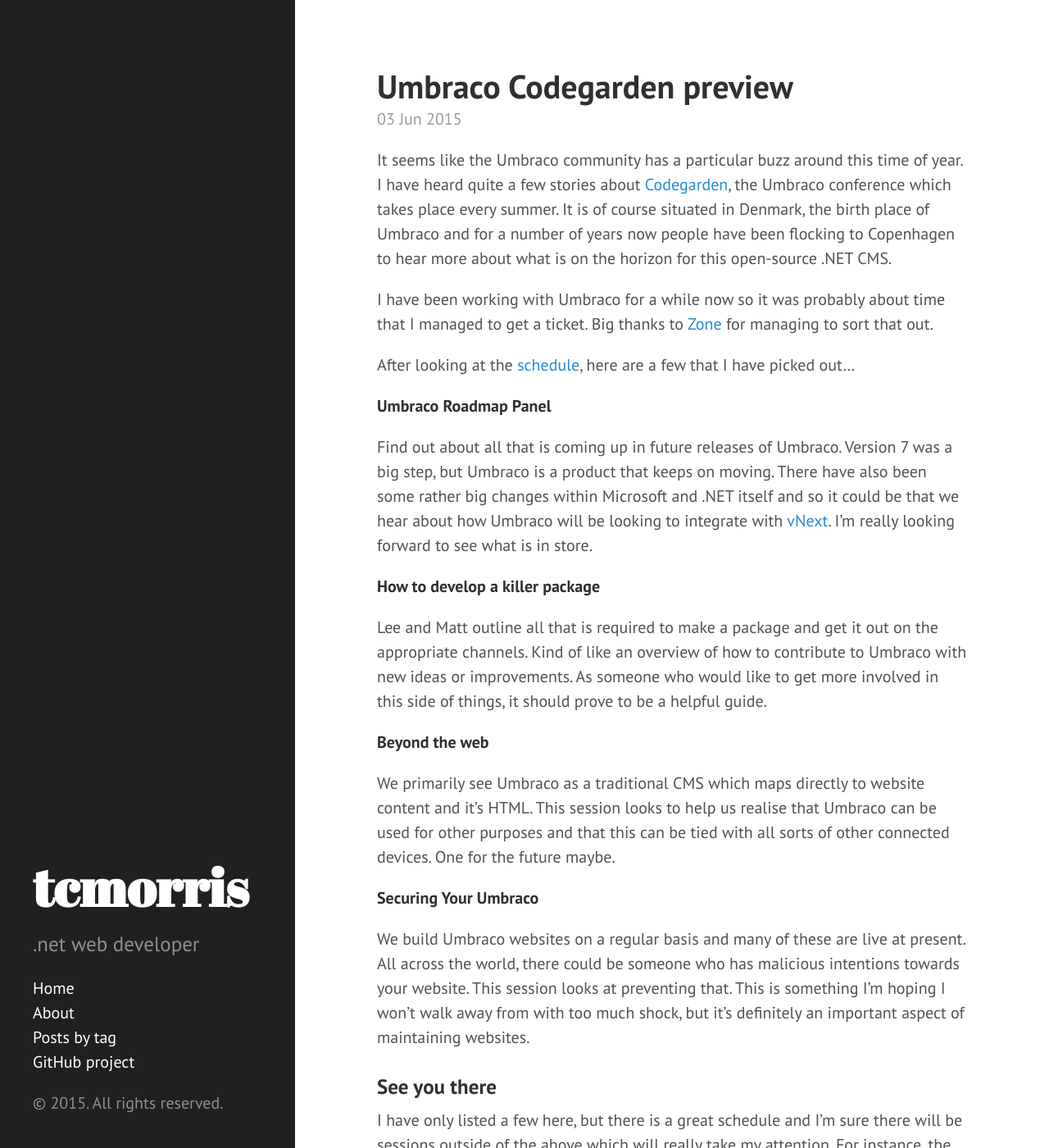
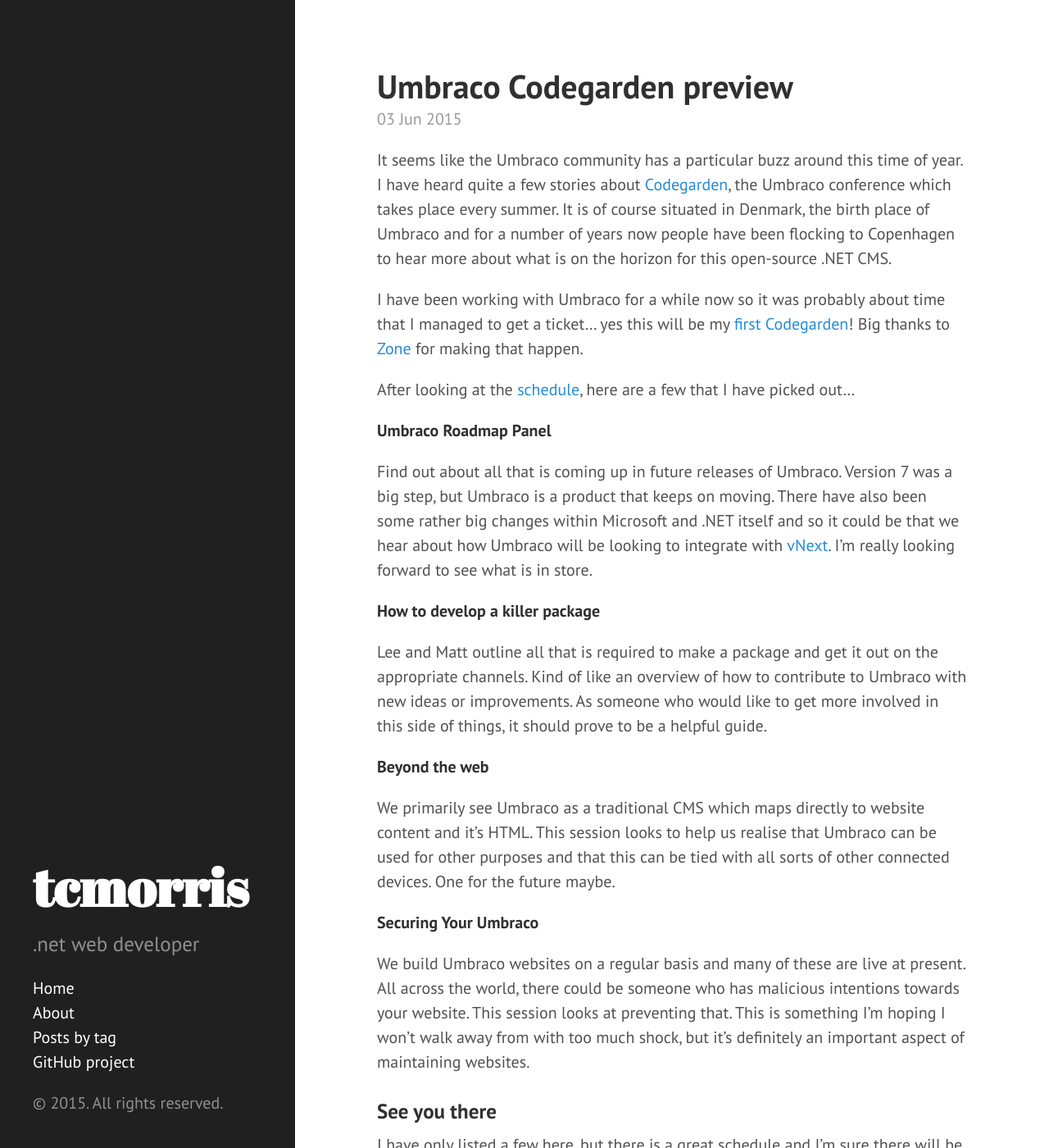
Before and after one commit to tcmorris/tcmorris.github.io, a Jekyll site: the page built from _posts/2015-06-03-codegarden15-preview.md, in a window 1280 px wide and 1400 px high. Shown: the whole window at 82% size. Built offline with Jekyll 4.4.1, drawn with Linux system fonts in a browser that asks for light colours; Markdown is read by kramdown in place of the engine named in the settings; some of the changed text lies outside the part shown.

Commit message:
Another update to codegarden post

```diff
--- a/_posts/2015-06-03-codegarden15-preview.md
+++ b/_posts/2015-06-03-codegarden15-preview.md
@@ -8,7 +8,7 @@
 
 It seems like the Umbraco community has a particular buzz around this time of year. I have heard quite a few stories about [Codegarden](http://codegarden15.com/), the Umbraco conference which takes place every summer. It is of course situated in Denmark, the birth place of Umbraco and for a number of years now people have been flocking to Copenhagen to hear more about what is on the horizon for this open-source .NET CMS.
 
-I have been working with Umbraco for a while now so it was probably about time that I managed to get a ticket. Big thanks to [Zone](https://www.thisiszone.com/join) for managing to sort that out.
+I have been working with Umbraco for a while now so it was probably about time that I managed to get a ticket... yes this will be my [first Codegarden](http://uhangout.co.uk/videos/ep061-with-the-umbraco-community-pre-codegarden15/)! Big thanks to [Zone](https://www.thisiszone.com/join) for making that happen.
 
 After looking at the [schedule](http://codegarden15.com/schedule), here are a few that I have picked out...
 
```
Also changed, not shown: other parts of _posts/2015-06-03-codegarden15-preview.md (+1 -1 lines).
